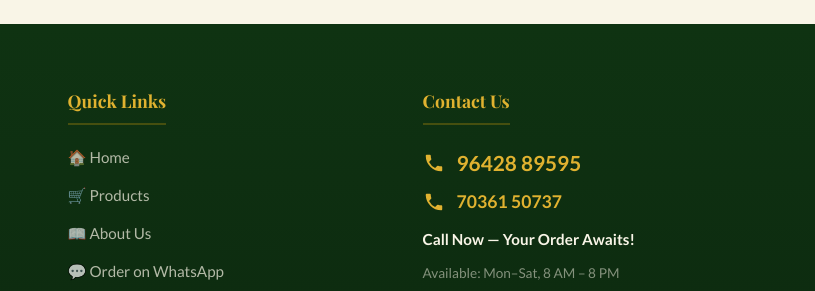
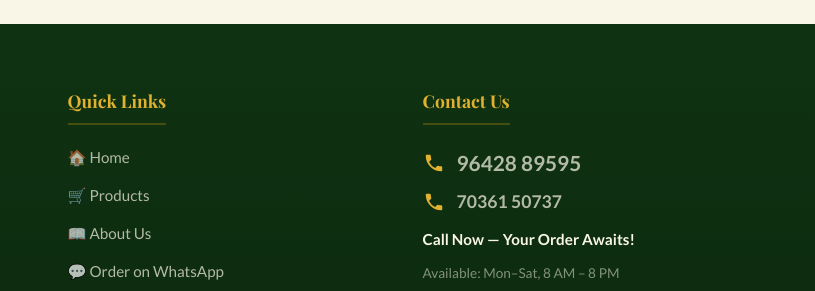
Before and after one commit to JASWANTHguruguntla/sri-tirumala-organics, a website: page index.html in a window 1280 px wide. Shown: the part 5139-5430 px from the top of the page, 465-1280 px from the left. Drawn offline with nearby package versions, Linux system fonts and the light colour scheme; a web font is replaced by a local one.

Commit message:
Change footer text color to rgba value

```diff
--- a/styles.css
+++ b/styles.css
@@ -1077,7 +1077,7 @@ h1, h2, h3, h4, h5, h6 {
   gap: 12px;
   font-size: 1.3rem;
   font-weight: 700;
-  color: var(--clr-gold-light);
+  color: rgba(249, 245, 231, 0.7);
 }
 
 .footer-phone-icon {
```
